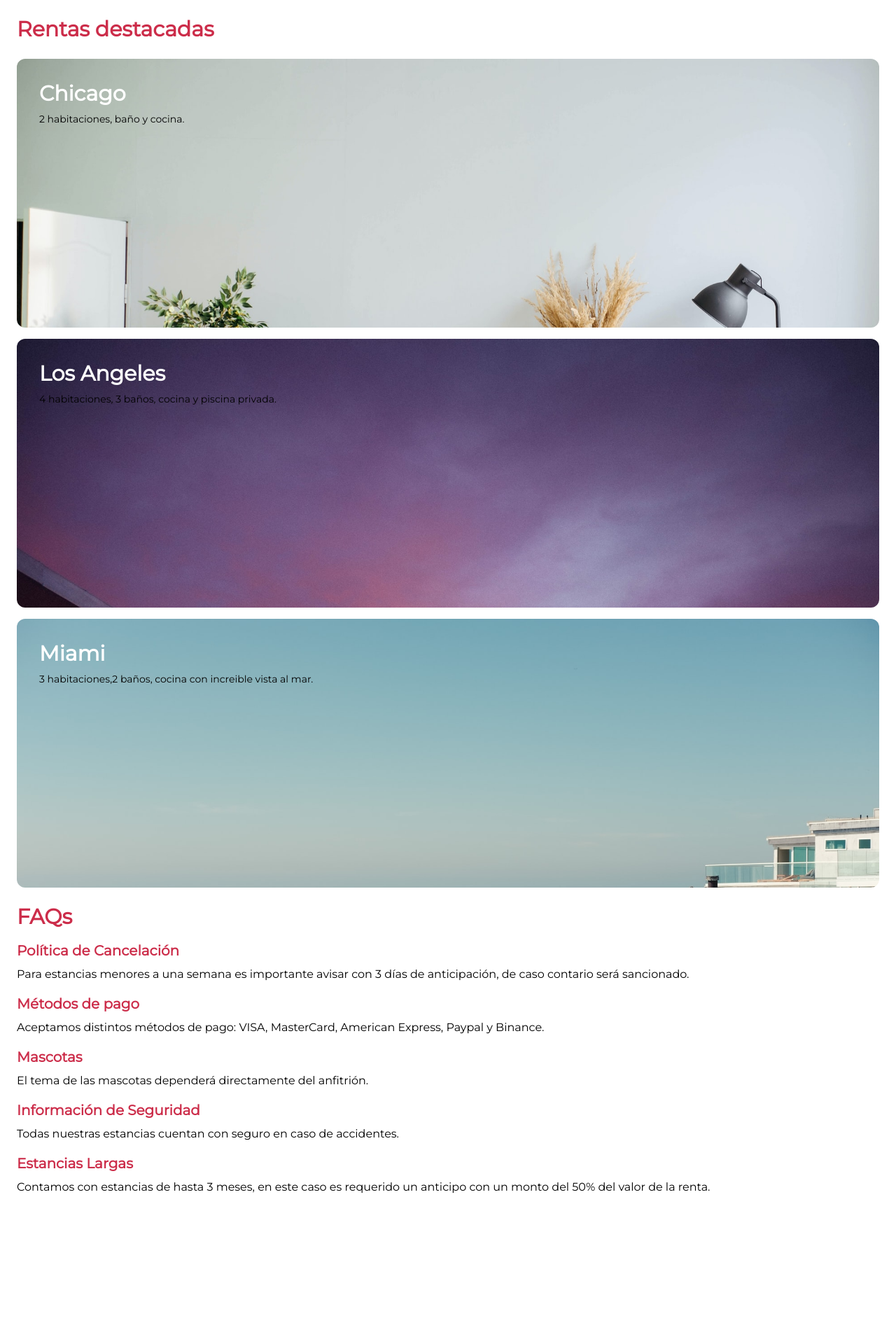
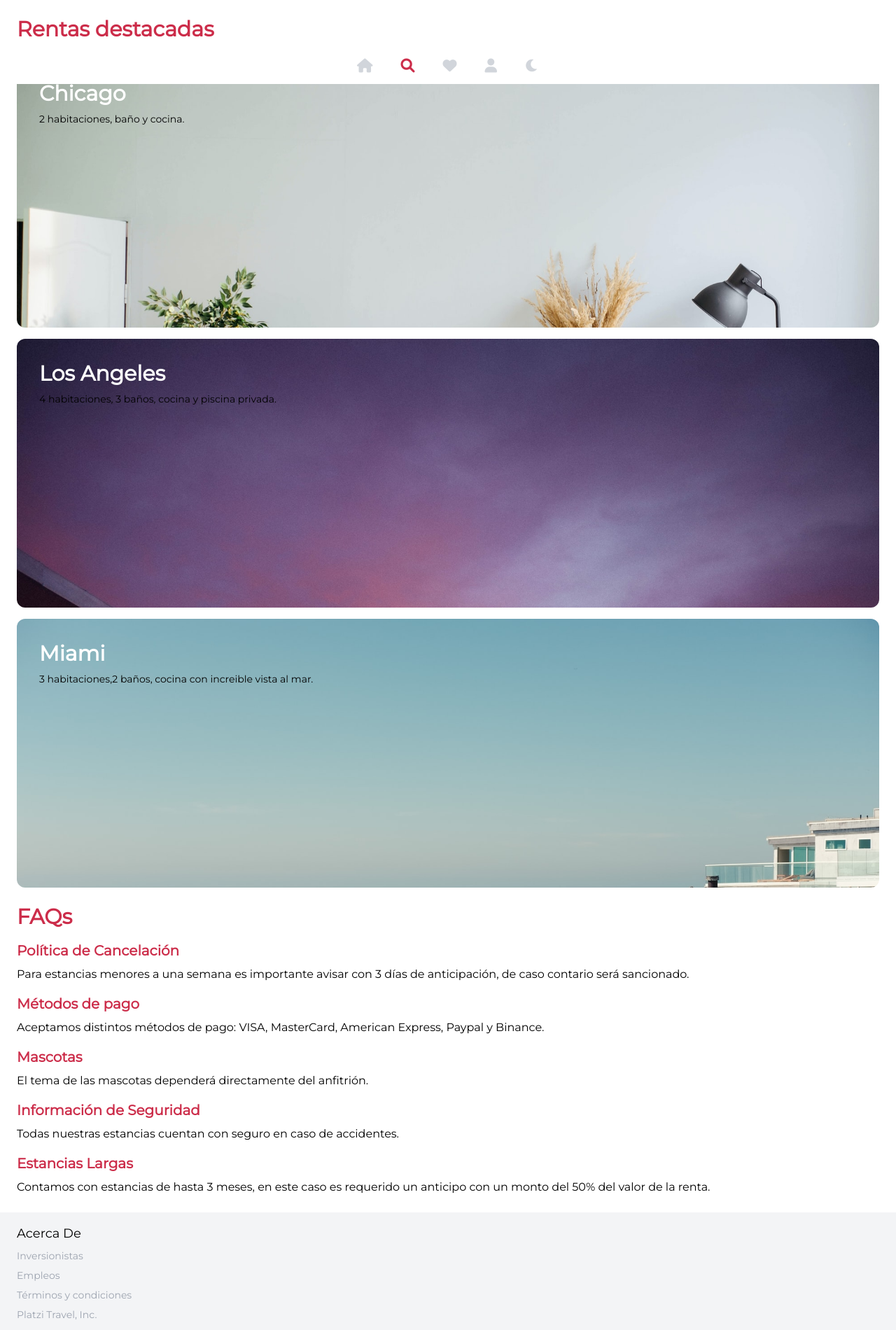
Before and after one commit to nicolas4746/Platzi-travel, a website: page public/index.html in a window 1280 px wide. Shown: the part 680-2580 px from the top of the page at 70% size. Drawn offline with Linux system fonts and the light colour scheme.

Commit message:
nav-bar terminada

```diff
--- a/public/index.html
+++ b/public/index.html
@@ -8,12 +8,19 @@
     <link rel="preconnect" href="https://fonts.googleapis.com">
     <link rel="preconnect" href="https://fonts.gstatic.com" crossorigin>
     <link href="https://fonts.googleapis.com/css2?family=Montserrat&display=swap" rel="stylesheet">
+    <link
+      rel="stylesheet"
+      href="https://cdnjs.cloudflare.com/ajax/libs/font-awesome/6.0.0/css/all.min.css"
+      integrity="sha512-9usAa10IRO0HhonpyAIVpjrylPvoDwiPUiKdWk5t3PyolY1cOd4DSE0Ga+ri4AuTroPR5aQvXU9xC6qOPnzFeg=="
+      crossorigin="anonymous"
+      referrerpolicy="no-referrer"
+    />
     <title>Platzi Travel</title>
 </head>
 <body class="font-Montserrat">
     <nav></nav>
     <div id="tab_bar"></div>
-    <section class="w-full h-screen">
+    <section class="w-full h-auto">
         <div id="home">
             <div class="w-full h-3/4">
                 <div class="w-full h-full flex flex-col absolute space-y-96 py-4 items-center ">
@@ -157,7 +164,30 @@
             </div>
         </div>
     </section>
-    <footer></footer>
+    <footer class="w-full h-auto bg-gray-100 px-6 space-y-2 mt-6 pt-4 mb-18 pb-16">
+        <p class="text-lg">Acerca De</p>
+        <p class="text-sm text-gray-400">Inversionistas</p>
+        <p class="text-sm text-gray-400">Empleos</p>
+        <p class="text-sm text-gray-400">Términos y condiciones</p>
+        <p class="text-sm text-gray-400">Platzi Travel, Inc.</p>
+    </footer>
+    <div id="tab_bar"class="w-full h-12 bg-white flex items-center justify-center space-x-10 fixed left-0 bottom-0">
+        <a href="#home">
+            <i class="fa-solid fa-house text-xl text-gray-300"></i>
+        </a>
+        <a href="#recomendados">
+            <i class="fa-solid fa-magnifying-glass text-xl text-primary"></i>
+        </a>
+        <a href="#rentas_destacadas">
+            <i class="fa-solid fa-heart text-xl text-gray-300"></i>
+        </a>
+        <a href="#faqs">
+            <i class="fa-solid fa-user text-xl text-gray-300"></i>
+        </a>
+        <button>
+            <i class="fa-solid fa-moon text-xl text-gray-300"></i>
+        </button>
+    </div>
 </body>
 </body>
 </html>
--- a/tailwind.config.js
+++ b/tailwind.config.js
@@ -5,7 +5,12 @@ module.exports = {
         'primary':"#CC2D4A",
         'secondary':"#8FA206",
         'tertiary':"#61AEC9",
-        'white':"#FFFFFF"
+        'white':"#FFFFFF",
+        'gray-50': '#f9fafb',
+        'gray-300': '#d1d5db',
+        'gray-200': '#e5e7eb',
+        'gray-100': '#f3f4f6',
+        'gray-400': '#9ca3af'
       },
       fontFamily: {
         Montserrat: ["Montserrat", "sans-serif"],
```
Also changed, not shown: public/css/tailwind.css.
